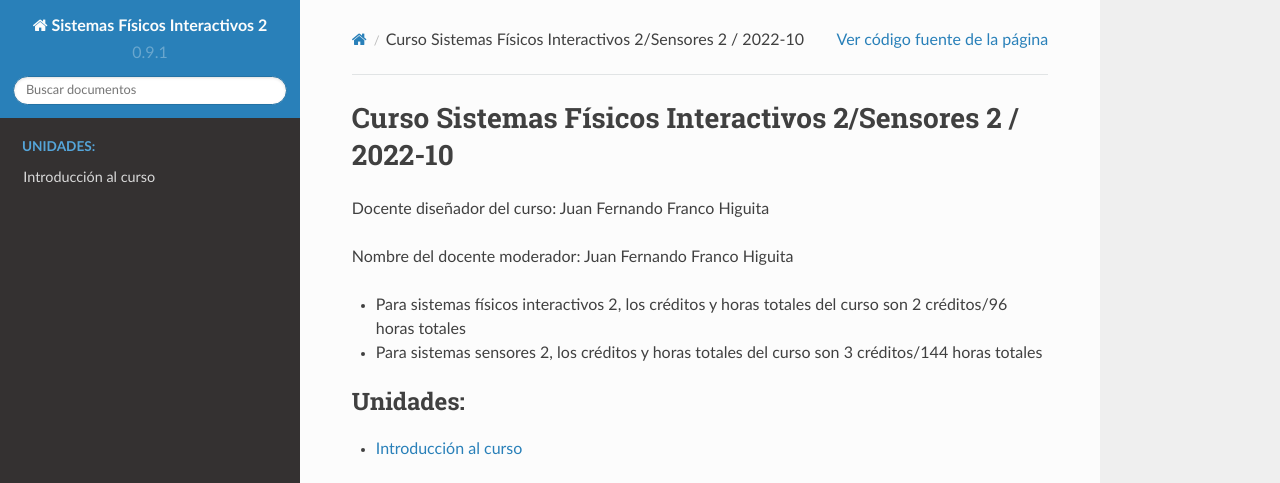
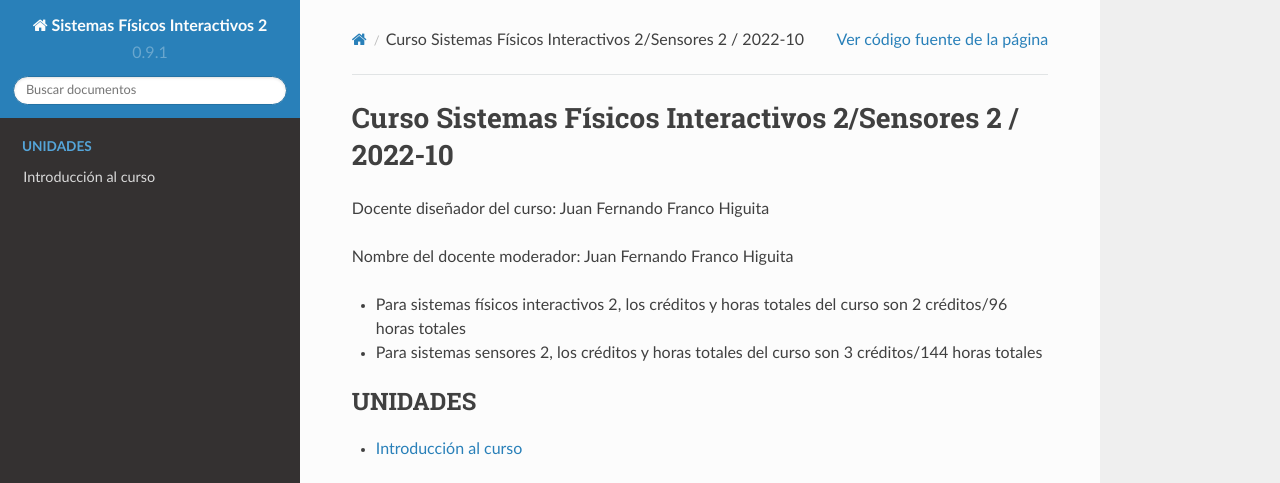
Before and after one commit to juanferfranco/SistemasFisicosInteractivos2, a Sphinx documentation site: the page built from docs/index.rst, in a window 1280 px wide. Shown: the top 483 px of the page. Built offline with Sphinx 7.4.7 and the Read the Docs theme 2.0.0, drawn with Linux system fonts in a browser that asks for light colours.

Commit message:
Minor fix

```diff
--- a/docs/index.rst
+++ b/docs/index.rst
@@ -12,7 +12,7 @@ Nombre del docente moderador: Juan Fernando Franco Higuita
 
 .. toctree::
    :maxdepth: 1
-   :caption: Unidades:
+   :caption: UNIDADES
 
    Introducción al curso <_intro/intro>
 ..
```
